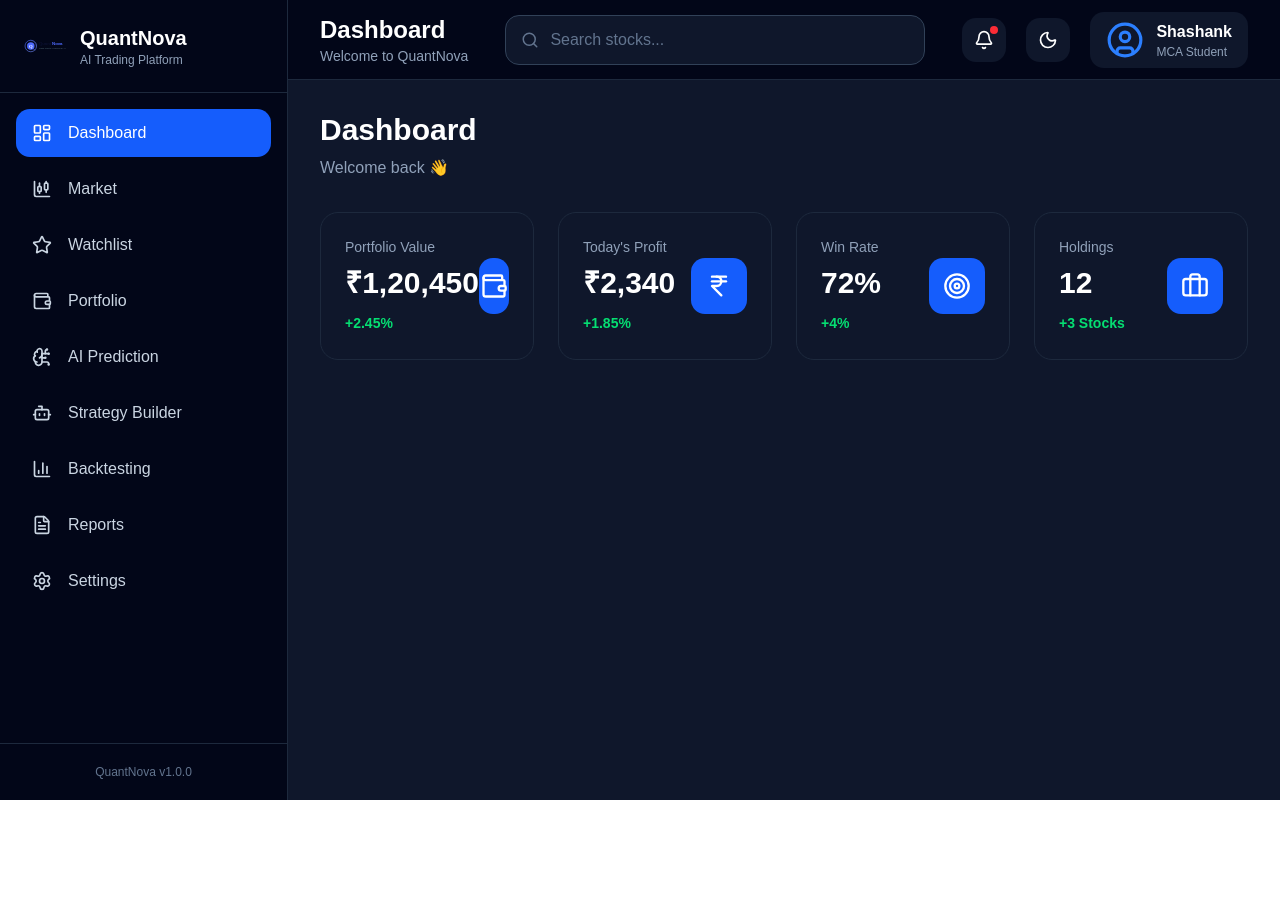
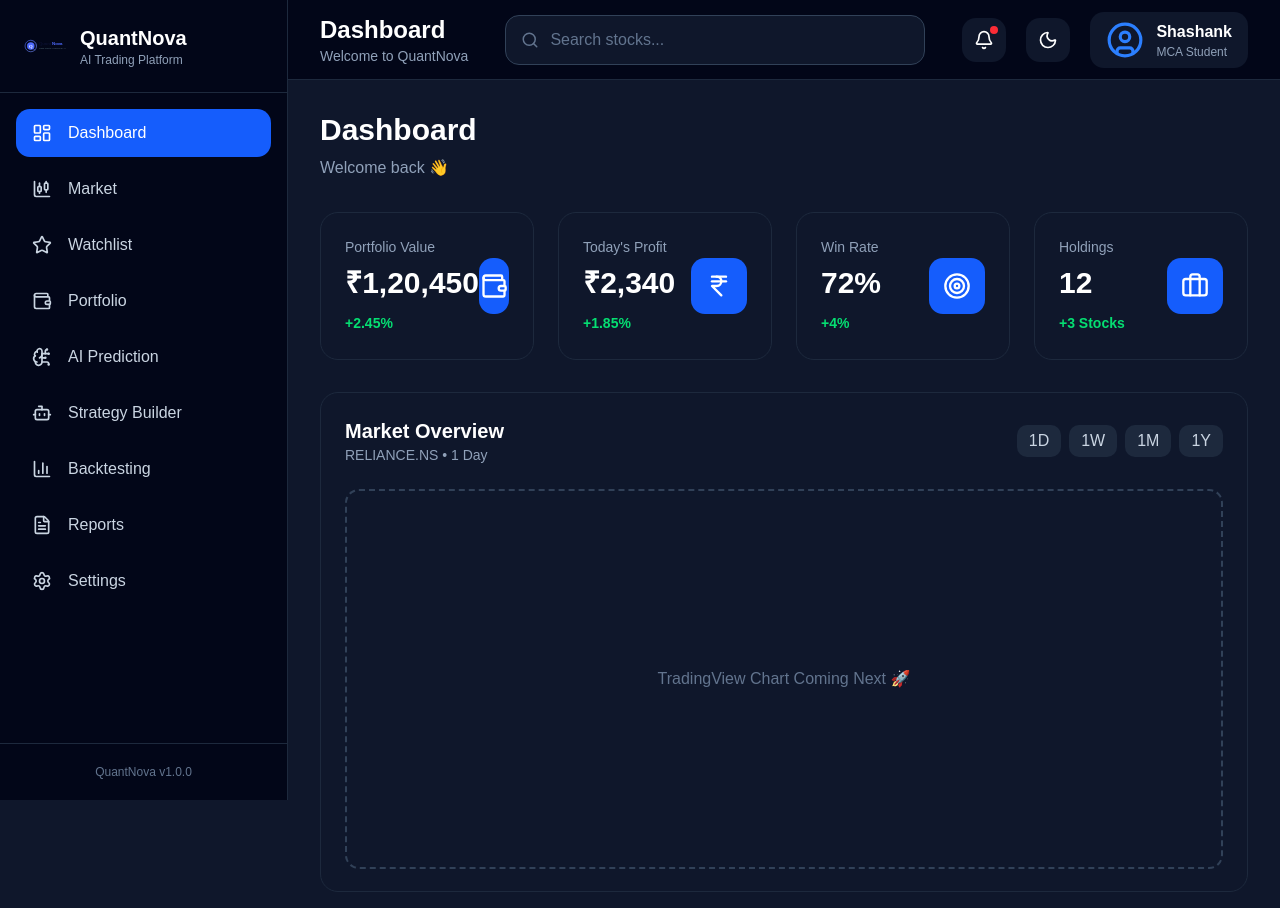
Before and after one commit to ShashankBS00/Quantnova, a React app in the folder frontend/: page / in a window 1280 px wide. Shown: the top 908 px of the page. Before the commit the page ends 800 px from the top, so only its background shows below. Built offline with nearby package versions, Linux system fonts and the light colour scheme; the HTML template or start-up script is replaced by a standard one.

Commit message:
dashboard

```diff
--- a/frontend/src/Pages/Dashboard/Dashboard.jsx
+++ b/frontend/src/Pages/Dashboard/Dashboard.jsx
@@ -1,18 +1,12 @@
 import StatsCard from "@/components/dashboard/StatsCard";
+import MarketChart from "@/components/dashboard/MarketChart";
+import { stats } from "@/data/dashboardData";
 
-import {
-  Wallet,
-  IndianRupee,
-  Target,
-  Briefcase,
-} from "lucide-react";
 
 export default function Dashboard() {
   return (
     <div>
-
       <div className="mb-8">
-
         <h1 className="text-3xl font-bold text-white">
           Dashboard
         </h1>
@@ -20,41 +14,16 @@ export default function Dashboard() {
         <p className="text-slate-400 mt-2">
           Welcome back 👋
         </p>
-
       </div>
 
       <div className="grid grid-cols-1 md:grid-cols-2 xl:grid-cols-4 gap-6">
-
-        <StatsCard
-          title="Portfolio Value"
-          value="₹1,20,450"
-          change="+2.45%"
-          icon={Wallet}
-        />
-
-        <StatsCard
-          title="Today's Profit"
-          value="₹2,340"
-          change="+1.85%"
-          icon={IndianRupee}
-        />
-
-        <StatsCard
-          title="Win Rate"
-          value="72%"
-          change="+4%"
-          icon={Target}
-        />
-
-        <StatsCard
-          title="Holdings"
-          value="12"
-          change="+3 Stocks"
-          icon={Briefcase}
-        />
-
+        {stats.map((item) => (
+          <StatsCard key={item.title} {...item} />
+        ))}
       </div>
-
+      <div className="mt-8">
+  <MarketChart />
+</div>
     </div>
   );
 }
--- /dev/null
+++ b/frontend/src/components/Dashboard/MarketChart.jsx
@@ -0,0 +1,33 @@
+export default function MarketChart() {
+  return (
+    <div className="bg-slate-900 border border-slate-800 rounded-2xl p-6 h-[500px]">
+      <div className="flex items-center justify-between mb-6">
+        <div>
+          <h2 className="text-xl font-semibold text-white">
+            Market Overview
+          </h2>
+          <p className="text-sm text-slate-400">
+            RELIANCE.NS • 1 Day
+          </p>
+        </div>
+
+        <div className="flex gap-2">
+          {["1D", "1W", "1M", "1Y"].map((item) => (
+            <button
+              key={item}
+              className="px-3 py-1 rounded-lg bg-slate-800 text-slate-300 hover:bg-blue-600 hover:text-white transition"
+            >
+              {item}
+            </button>
+          ))}
+        </div>
+      </div>
+
+      <div className="h-[380px] rounded-xl border-2 border-dashed border-slate-700 flex items-center justify-center">
+        <p className="text-slate-500">
+          TradingView Chart Coming Next 🚀
+        </p>
+      </div>
+    </div>
+  );
+}
--- /dev/null
+++ b/frontend/src/data/dashboardData.js
@@ -0,0 +1,37 @@
+import {
+  Wallet,
+  IndianRupee,
+  Target,
+  Briefcase,
+} from "lucide-react";
+
+export const stats = [
+  {
+    title: "Portfolio Value",
+    value: "₹1,20,450",
+    change: "+2.45%",
+    positive: true,
+    icon: Wallet,
+  },
+  {
+    title: "Today's Profit",
+    value: "₹2,340",
+    change: "+1.85%",
+    positive: true,
+    icon: IndianRupee,
+  },
+  {
+    title: "Win Rate",
+    value: "72%",
+    change: "+4%",
+    positive: true,
+    icon: Target,
+  },
+  {
+    title: "Holdings",
+    value: "12",
+    change: "+3 Stocks",
+    positive: true,
+    icon: Briefcase,
+  },
+];
```
